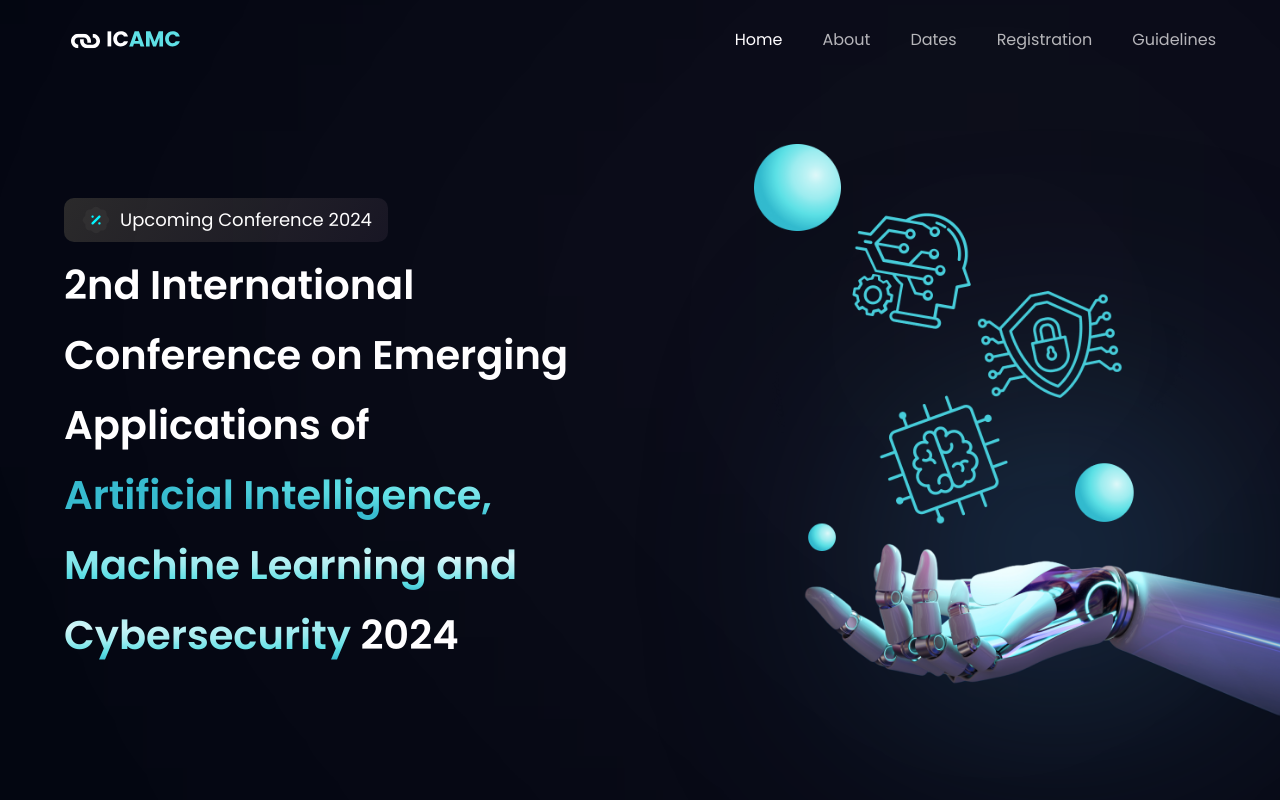
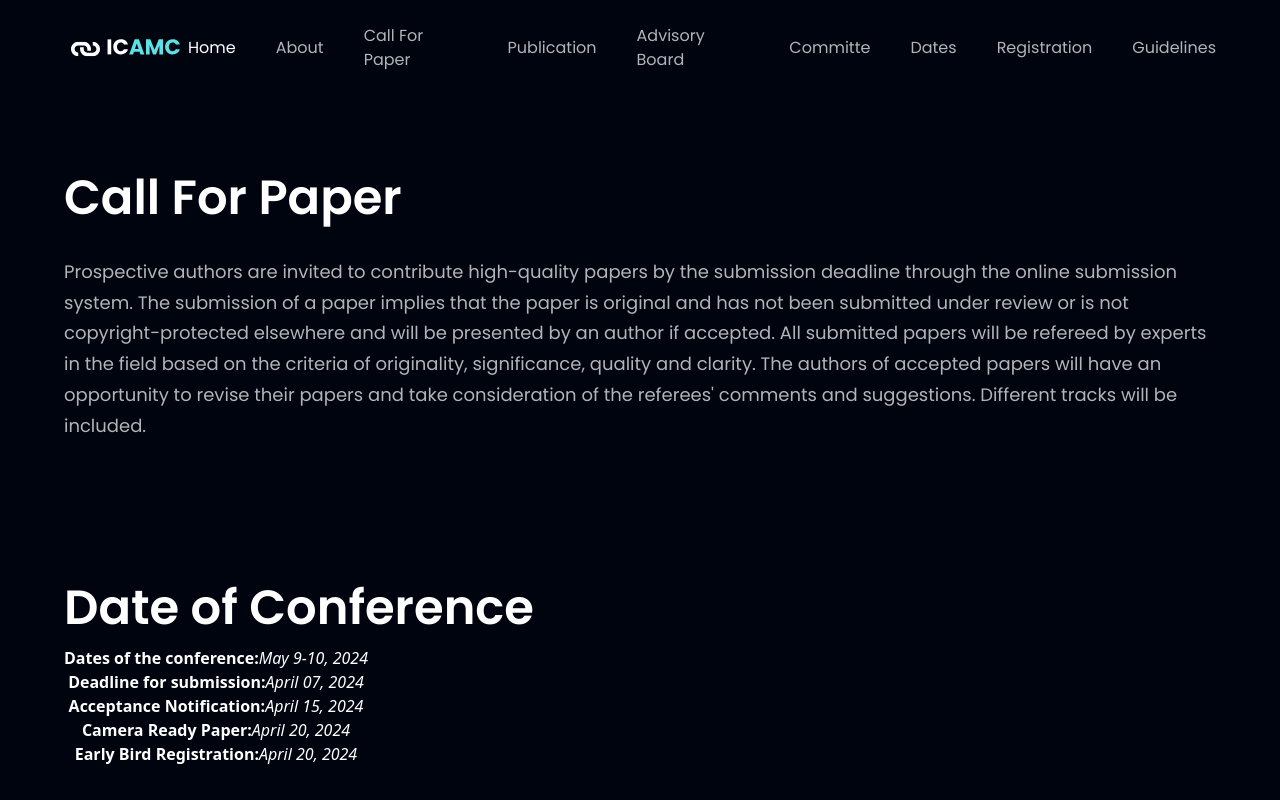
Before and after one commit to chaitanyarora/icamc-2024, a React (Vite) app: page /callForPaper in a window 1280 px wide. Shown: the top 800 px of the page. Built offline with nearby package versions, Linux system fonts and the light colour scheme.

Commit message:
New Updates

```diff
--- a/src/App.jsx
+++ b/src/App.jsx
@@ -1,7 +1,6 @@
 import styles from "./style";
 import { BrowserRouter, Routes, Route } from "react-router-dom";
-import { Billing, About, CardDeal, Clients, CTA, Footer, Navbar, Stats, Testimonials, Hero } from "./components";
-import Guidelines from "./components/Guidelines";
+import { Billing, About, CardDeal, Clients, CTA, Footer, Navbar, Stats, Testimonials, Hero, CallForPaper, Guidelines, Committe, AdvisoryBoard } from "./components";
 
 const App = () => (
 
@@ -16,27 +15,33 @@ const App = () => (
       <div className={`bg-primary ${styles.paddingX} ${styles.flexCenter}`}>
         <div className={`${styles.boxWidth}`}>
           <Routes>
+            <Route path="/home" element={
+<div className={`bg-primary ${styles.flexStart}`}>
+        <div className={`${styles.boxWidth}`}>
+          <Hero />
+        </div>
+      </div>
+
+            }></Route>
             <Route path="/clients" element={<Clients />}></Route>
             <Route path="/about" element={<About />}></Route>
             <Route path="/guidelines" element={<Guidelines />}></Route>
+            <Route path="/callForPaper" element={<CallForPaper />}></Route>
+            <Route path="/advisoryBoard" element={<AdvisoryBoard />}></Route>
           </Routes>
         </div>
       </div>
 
 
 
-      <div className={`bg-primary ${styles.flexStart}`}>
-        <div className={`${styles.boxWidth}`}>
-          <Hero />
-        </div>
-      </div>
+
 
       <div className={`bg-primary ${styles.paddingX} ${styles.flexCenter}`}>
         <div className={`${styles.boxWidth}`}>
+        {/* <CallForPaper /> */}
           {/* <Stats /> */}
           <Billing />
           <CardDeal />
-
           {/* <Testimonials />
         <CTA />
         <Footer /> */}
--- /dev/null
+++ b/src/components/AdvisoryBoard.jsx
@@ -0,0 +1,59 @@
+import { advisoryBoard } from '../constants';
+import styles, { layout } from "../style";
+
+const FeatureCard = ({ name, position, institution, country, index }) => (
+    <div className={`flex flex-row p-6 rounded-[20px] ${index !== advisoryBoard.length - 1 ? "mb-6" : "mb-0"} feature-card`}>
+        <div className="flex-1 flex flex-col ml-3">
+            <h4 className="font-poppins font-semibold text-white text-[18px] leading-[23.4px] mb-1">
+                {name}
+            </h4>
+            <p className="font-poppins font-normal text-dimWhite text-[16px] leading-[24px]">
+                {position}
+            </p>
+            <p className="font-poppins font-normal text-white text-[13px] leading-[24px]">{institution} {country}</p>
+        </div>
+    </div>
+);
+
+const AdvisoryBoard = () => (
+
+    <section id="advisoryBoard" className={layout.section}>
+        <div className={layout.sectionInfo}>
+            <h2 className={styles.heading2}>
+                Advisory Board
+            </h2>
+            <div className={`${layout.sectionImg} flex-col`}>
+                {advisoryBoard.map((advisoryB, index) => (
+                    <FeatureCard key={advisoryB.id} {...advisoryB} index={index} />
+                ))}
+            </div>
+        </div>
+
+
+    </section>
+
+)
+
+export default AdvisoryBoard
+
+{/* <div className="flex-[1.5] w-full flex flex-row justify-between flex-wrap md:mt-0 mt-10">
+        {footerLinks.map((footerlink) => (
+          <div key={footerlink.title} className={`flex flex-col ss:my-0 my-4 min-w-[150px]`}>
+            <h4 className="font-poppins font-medium text-[18px] leading-[27px] text-white">
+              {footerlink.title}
+            </h4>
+            <ul className="list-none mt-4">
+              {footerlink.links.map((link, index) => (
+                <li
+                  key={link.name}
+                  className={`font-poppins font-normal text-[16px] leading-[24px] text-dimWhite hover:text-secondary cursor-pointer ${
+                    index !== footerlink.links.length - 1 ? "mb-4" : "mb-0"
+                  }`}
+                >
+                  {link.name}
+                </li>
+              ))}
+            </ul>
+          </div>
+        ))}
+      </div> */}
--- /dev/null
+++ b/src/components/CallForPaper.jsx
@@ -0,0 +1,20 @@
+import { callForPaper } from '../constants';
+import styles, { layout } from "../style";
+
+
+const CallForPaper = () => (
+
+        <section id="callForPaper" className={layout.section}>
+            <div className={layout.sectionInfo}>
+                <h2 className={styles.heading2}>
+                    Call For Paper
+                </h2>
+                <p className={`${styles.paragraph} mt-5`}>
+                    {callForPaper[0].content}
+                </p>
+            </div>
+        </section>
+
+)
+
+export default CallForPaper
--- /dev/null
+++ b/src/components/Committe.jsx
@@ -0,0 +1,20 @@
+import { callForPaper } from '../constants';
+import styles, { layout } from "../style";
+
+
+const Committe = () => (
+
+        <section id="committe" className={layout.section}>
+            <div className={layout.sectionInfo}>
+                <h2 className={styles.heading2}>
+                    Advisory Board
+                </h2>
+                <p className={`${styles.paragraph} mt-5`}>
+                    {callForPaper[0].content}
+                </p>
+            </div>
+        </section>
+
+)
+
+export default Committe
--- a/src/components/Footer.jsx
+++ b/src/components/Footer.jsx
@@ -41,7 +41,7 @@ const Footer = () => (
 
     <div className="w-full flex justify-between items-center md:flex-row flex-col pt-6 border-t-[1px] border-t-[#3F3E45]">
       <p className="font-poppins font-normal text-center text-[18px] leading-[27px] text-white">
-        Copyright Ⓒ 2022 HooBank. All Rights Reserved.
+        Copyright Ⓒ 2024 ICAMC HMRITM. All Rights Reserved.
       </p>
 
       <div className="flex flex-row md:mt-0 mt-6">
--- a/src/components/Guidelines.jsx
+++ b/src/components/Guidelines.jsx
@@ -1,19 +1,40 @@
-import { stats } from "../constants";
-import styles from "../style";
+import { advisoryBoard, guidelines } from "../constants";
+import styles, {layout} from "../style";
 
 const Guidelines = () => (
-  <section id="guidelines" className={`${styles.flexCenter} flex-row flex-wrap sm:mb-20 mb-6`}>
-    {stats.map((stat) => (
-      <div key={stat.id} className={`flex-1 flex justify-start items-center flex-row m-3`} >
-        <h4 className="font-poppins font-semibold xs:text-[40.89px] text-[30.89px] xs:leading-[53.16px] leading-[43.16px] text-white">
-          {stat.value}
-        </h4>
-        <p className="font-poppins font-normal xs:text-[20.45px] text-[15.45px] xs:leading-[26.58px] leading-[21.58px] text-gradient uppercase ml-3">
-          {stat.title}
-        </p>
-      </div>
-    ))}
-  </section>
+    <section id="about" className={layout.section}>
+        <div className={layout.sectionInfo}>
+            <h2 className={styles.heading2}>
+                Guidelines
+            </h2>
+            <p className={`${styles.paragraph} mt-5`}>All papers must be original and not simultaneously submitted to another journal or conference. The following paper categories are welcome:</p>
+
+            <p className={`${styles.paragraph} mt-5`}>
+                <ul className="text-white list-disc">
+                    <li>
+                        {guidelines[0].content}
+                    </li>
+                    <li>
+                    All the manuscripts must adhere to Author guidelines available at <a className="font-medium text-blue-600 dark:text-blue-500 hover:underline" href="./">click here</a>
+                    </li>
+                    <li>
+                        {guidelines[2].content}
+                    </li>
+                </ul>
+            </p>
+        </div>
+    </section>
 );
 
 export default Guidelines;
+
+// {stats.map((stat) => (
+//     <div key={stat.id} className={`flex-1 flex justify-start items-center flex-row m-3`} >
+//       <h4 className="font-poppins font-semibold xs:text-[40.89px] text-[30.89px] xs:leading-[53.16px] leading-[43.16px] text-white">
+//         {stat.value}
+//       </h4>
+//       <p className="font-poppins font-normal xs:text-[20.45px] text-[15.45px] xs:leading-[26.58px] leading-[21.58px] text-gradient uppercase ml-3">
+//         {stat.title}
+//       </p>
+//     </div>
+//   ))}
--- a/src/components/Navbar.jsx
+++ b/src/components/Navbar.jsx
@@ -48,7 +48,8 @@ const Navbar = () => {
                 } ${index === navLinks.length - 1 ? "mb-0" : "mb-4"}`}
                 onClick={() => setActive(nav.title)}
               >
-                <a href={`#${nav.id}`}>{nav.title}</a>
+          <Link className="mx-auto" to={`/${nav.id}`}>{`${nav.title}`}</Link>
+                {/* <a href={`#${nav.id}`}>{nav.title}</a> */}
               </li>
             ))}
           </ul>
--- a/src/constants/index.js
+++ b/src/constants/index.js
@@ -10,6 +10,22 @@ export const navLinks = [
     title: "About",
   },
   {
+    id: "callForPaper",
+    title: "Call For Paper",
+  },
+  {
+    id: "publication",
+    title: "Publication",
+  },
+  {
+    id: "advisoryBoard",
+    title: "Advisory Board",
+  },
+  {
+    id: "committe",
+    title: "Committe",
+  },
+  {
     id: "product",
     title: "Dates",
   },
@@ -20,6 +36,60 @@ export const navLinks = [
   {
     id: "guidelines",
     title: "Guidelines",
+  },
+];
+
+export const publication = [
+  {
+    id: "1",
+    content: "Selected papers will be published in prestigious book series with ISBN number or Scopus indexed journals* or UGC journals."
+  },
+];
+
+export const advisoryBoard = [
+  {
+    id: "1",
+    name: "Prof. Prem Vrat",
+    position: "Pro-Chancellor and Professor of Eminence",
+    institution: "Northcap University, Gurugram",
+    country: "India",
+  },
+  {
+    id: "2",
+    name: "Prof. Ravi Shankar",
+    position: "Pro-Chancellor and Professor of Eminence",
+    institution: "Indian Institute of Technology, Delhi",
+    country: "India",
+  },
+  {
+    id: "3",
+    name: "Prof. Ravi Shankar",
+    position: "Pro-Chancellor and Professor of Eminence",
+    institution: "Indian Institute of Technology, Delhi",
+    country: "India",
+  },
+
+];
+
+export const guidelines = [
+  {
+    id: "1",
+    content: "Full papers describing recent developments in the areas of Artificial Intelligence, Machine Learning and Cyber Security are welcome for oral presentation and poster presentation. The papers submitted need to be atleast 2500 words and will be subjected to peer review, plagiarism / quality checks and registration by atleast one of the authors before inclusion in the conference proceeding. Without registration, No paper will be included in proceeding / journals.",
+  },
+  {
+    id: "2",
+    content: "All the manuscripts must adhere to Author guidelines available at",
+  },
+  {
+    id: "3",
+    content: "Decision of the organizers will be final and binding.",
+  },
+];
+
+export const callForPaper = [
+  {
+    id: "1",
+    content: "Prospective authors are invited to contribute high-quality papers by the submission deadline through the online submission system. The submission of a paper implies that the paper is original and has not been submitted under review or is not copyright-protected elsewhere and will be presented by an author if accepted. All submitted papers will be refereed by experts in the field based on the criteria of originality, significance, quality and clarity. The authors of accepted papers will have an opportunity to revise their papers and take consideration of the referees' comments and suggestions. Different tracks will be included."
   },
 ];
 
```
Also changed, not shown: src/components/index.js (+8 -0 lines), 2 other files (tests, documents, lock files or other folders).
